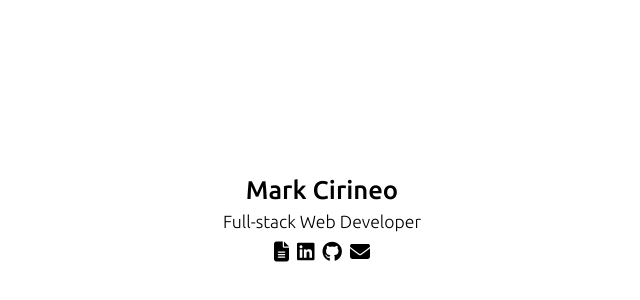
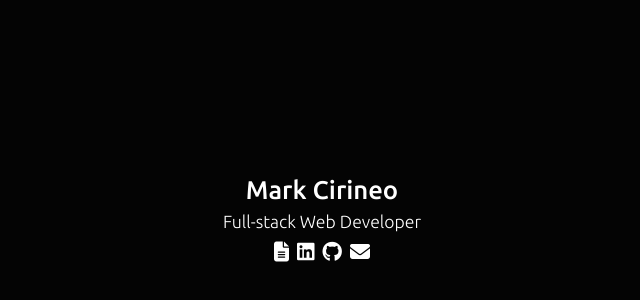
Before and after one commit to MarkCirineo/portfolio, a Vue app: page / in a window 1280 px wide. Shown: the part 182-482 px from the top of the page, without its empty margins (318-958 px from the left). Built offline with nearby package versions, Linux system fonts and the light colour scheme.

Commit message:
Update background and text color

```diff
--- a/src/style.css
+++ b/src/style.css
@@ -3,7 +3,8 @@
     line-height: 1.5;
     font-weight: 400;
 
-    color-scheme: light dark;
+    background-color: rgba(0, 0, 0, 0.985);
+    color: white;
 
     font-synthesis: none;
     text-rendering: optimizeLegibility;
```
